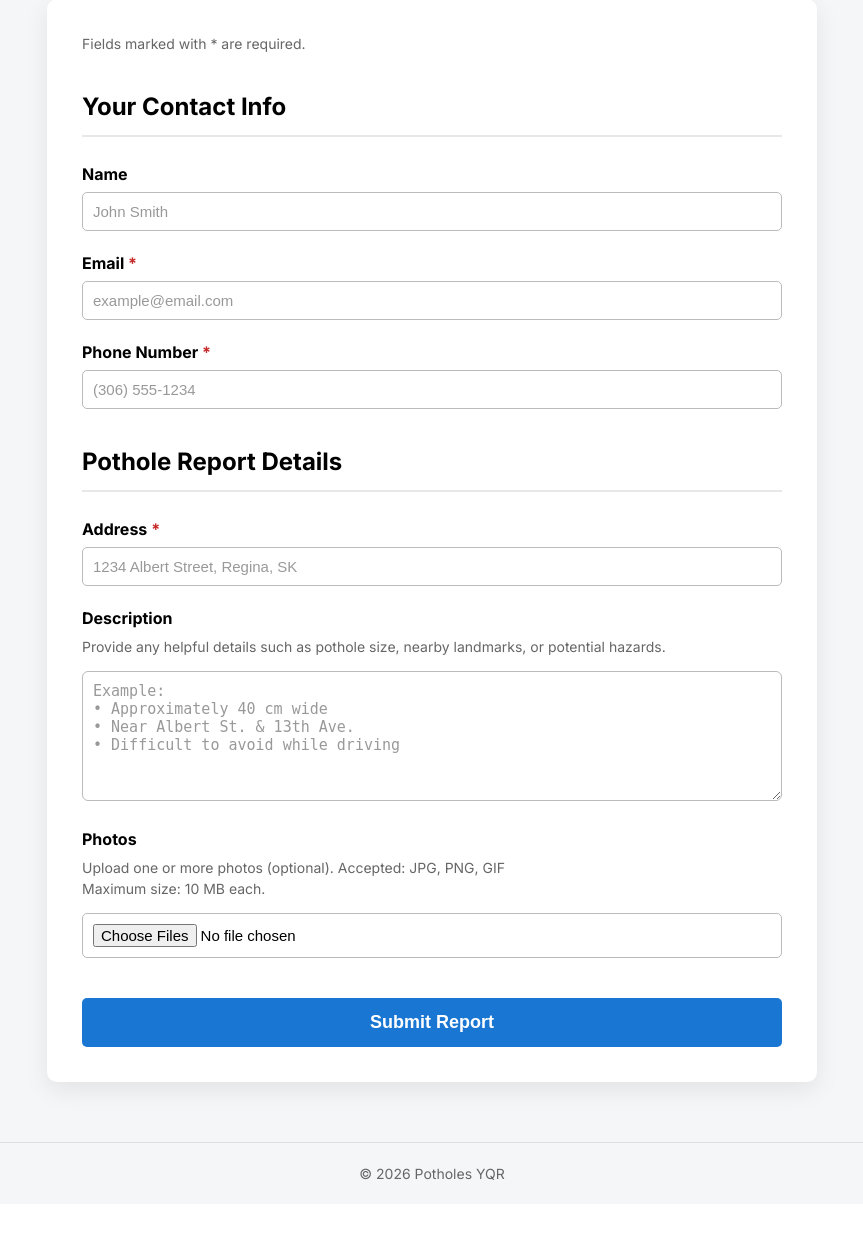
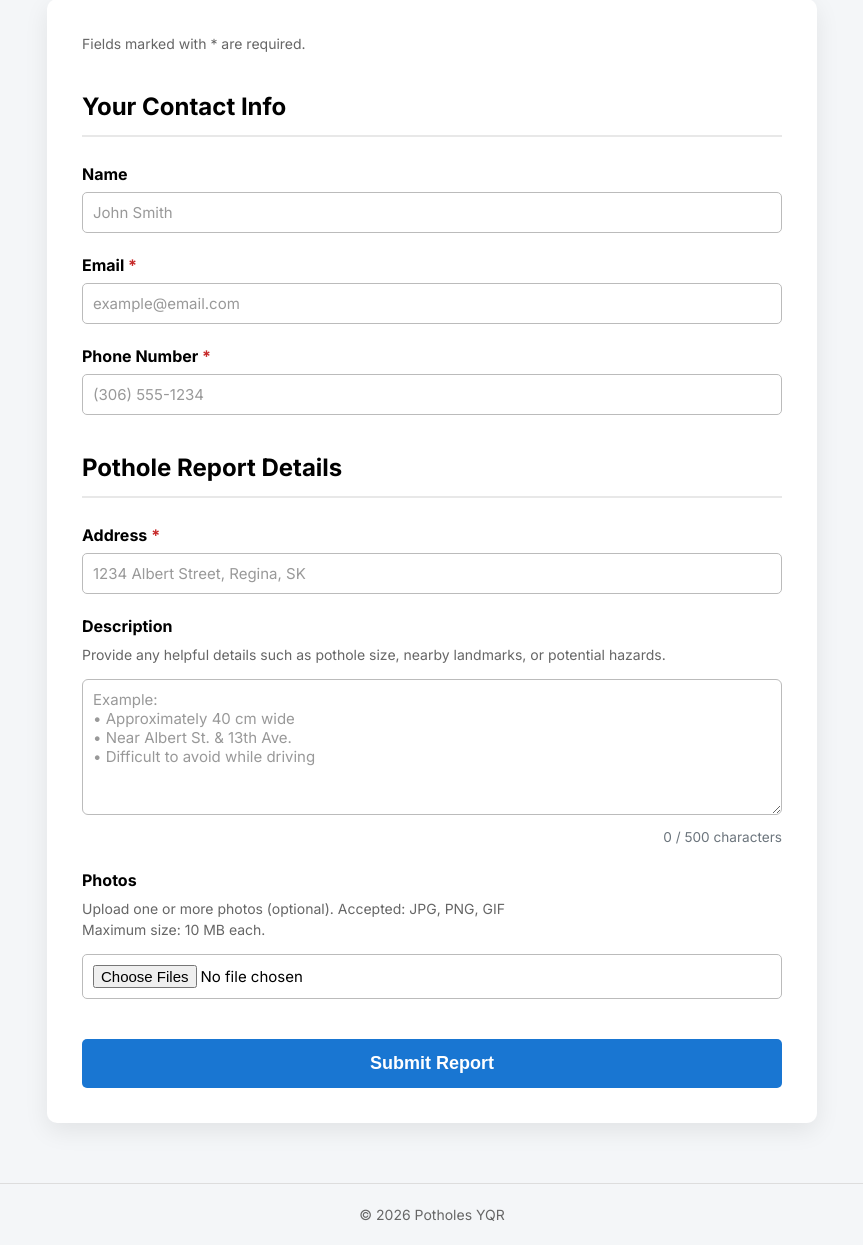
Before and after one commit to marskhld/potholesYQR, a Django app: page /report/ in a window 1280 px wide. Shown: the part 153-1398 px from the top of the page, without its empty margins (208-1071 px from the left). Before the commit the page ends 1333 px from the top, so only its background shows below. Run offline with Django 5.2, Linux system fonts and the light colour scheme.

Commit message:
Add character counter to description input

```diff
--- a/django_app/reports/static/css/submit_report.css
+++ b/django_app/reports/static/css/submit_report.css
@@ -81,6 +81,7 @@
   border-radius: 5px;
   font-size: 15px;
   box-sizing: border-box;
+  font-family: "Inter", sans-serif;
 }
 
 .form-control:focus {
@@ -168,4 +169,14 @@ body {
 
 textarea.form-control {
   border-radius: 6px;
+  resize: vertical;
 }
+
+/* styling for character counter */
+
+.character-counter {
+  text-align: right;
+  margin-top: 0.4rem;
+  font-size: 0.85rem;
+  color: #6c757d;
+}
--- a/django_app/reports/static/js/form_validation.js
+++ b/django_app/reports/static/js/form_validation.js
@@ -1,3 +1,5 @@
+document.addEventListener("DOMContentLoaded", function () {
+  // Remove validation errors as the user types
   document.querySelectorAll(".form-control").forEach((field) => {
     field.addEventListener("input", function () {
       const error = this.parentElement.querySelector(".error-message");
@@ -8,3 +10,27 @@ document.querySelectorAll(".form-control").forEach((field) => {
       }
     });
   });
+
+  // Description character counter
+  const description = document.getElementById("id_description");
+  const counter = document.getElementById("description-count");
+
+  if (description && counter) {
+    function updateCounter() {
+      const count = description.value.length;
+      counter.textContent = count;
+
+      if (count >= 500) {
+        counter.style.color = "#dc3545"; // red
+      } else if (count >= 450) {
+        counter.style.color = "#d97706"; // orange
+      } else {
+        counter.style.color = "#6c757d"; // grey
+      }
+    }
+
+    updateCounter(); // Set initial count
+
+    description.addEventListener("input", updateCounter);
+  }
+});
--- a/django_app/reports/templates/reports/submit_report.html
+++ b/django_app/reports/templates/reports/submit_report.html
@@ -81,9 +81,13 @@
     Provide any helpful details such as pothole size, nearby landmarks, or
     potential hazards.
   </p>
-  {{ report_form.description }} {% if report_form.description.errors %}
-  <div class="error-message">{{ report_form.description.errors.0 }}</div>
-{% endif %}
+  {{ report_form.description }}
+  <div class="character-counter">
+    <span id="description-count">0</span> / 500 characters
+  </div>
+  {% if report_form.description.errors %}
+    <div class="error-message">{{ report_form.description.errors.0 }}</div>
+  {% endif %}
 </div>
 
 <div class="form-group">
```
Lines whose indentation alone changed are shown as unchanged.
